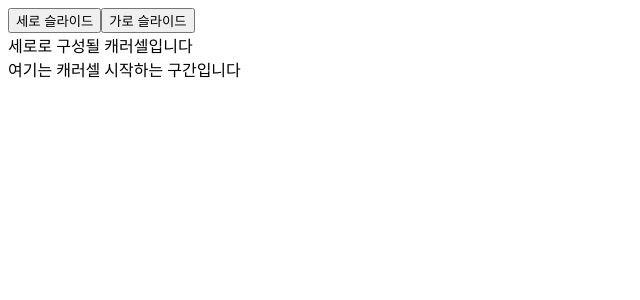
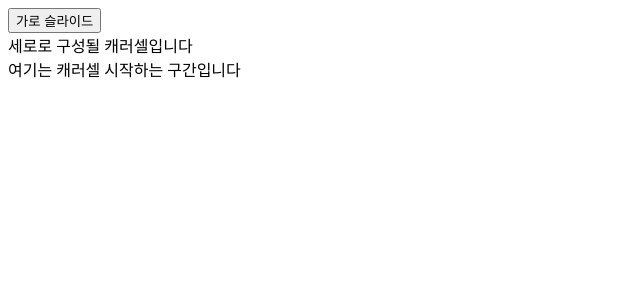
Before and after one commit to KoreaMoney/Carousel, a React (Create React App) app: page / in a window 1280 px wide. Shown: the top 300 px of the page, without its empty margins (0-640 px from the left). Built offline with nearby package versions, Linux system fonts and the light colour scheme.

Commit message:
button수정

```diff
--- a/src/App.jsx
+++ b/src/App.jsx
@@ -4,19 +4,19 @@ import Galo from "./components/Galo";
 
 const App = () => {
   const [carouselType, setCarouselType] = useState("selo");
-  const handleChangeCarouselType = (type) => {
-    setCarouselType(type);
+  const handleToggleCarouselType = () => {
+    if (carouselType === "selo") {
+      setCarouselType("galo");
+    } else {
+      setCarouselType("selo");
+    }
   };
   return (
     <div>
-      <button onClick={() => handleChangeCarouselType("selo")}>
-        세로 슬라이드
+      <button onClick={handleToggleCarouselType}>
+        {carouselType === "selo" ? "가로 슬라이드" : "세로 슬라이드"}
       </button>
-      <button onClick={() => handleChangeCarouselType("galo")}>
-        가로 슬라이드
-      </button>
-      {carouselType === "selo" && <Selo />}
-      {carouselType === "galo" && <Galo />}
+      {carouselType === "selo" ? <Selo /> : <Galo />}
       <div>여기는 캐러셀 시작하는 구간입니다</div>
     </div>
   );
```
